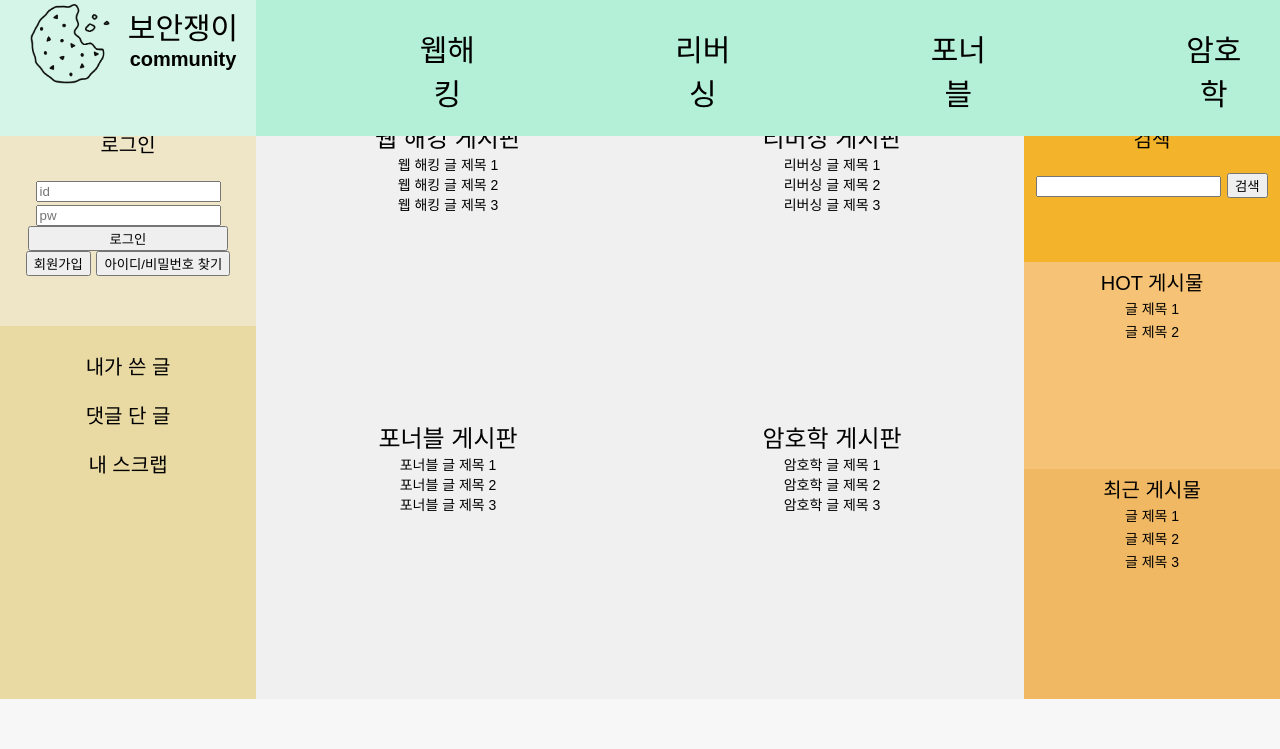
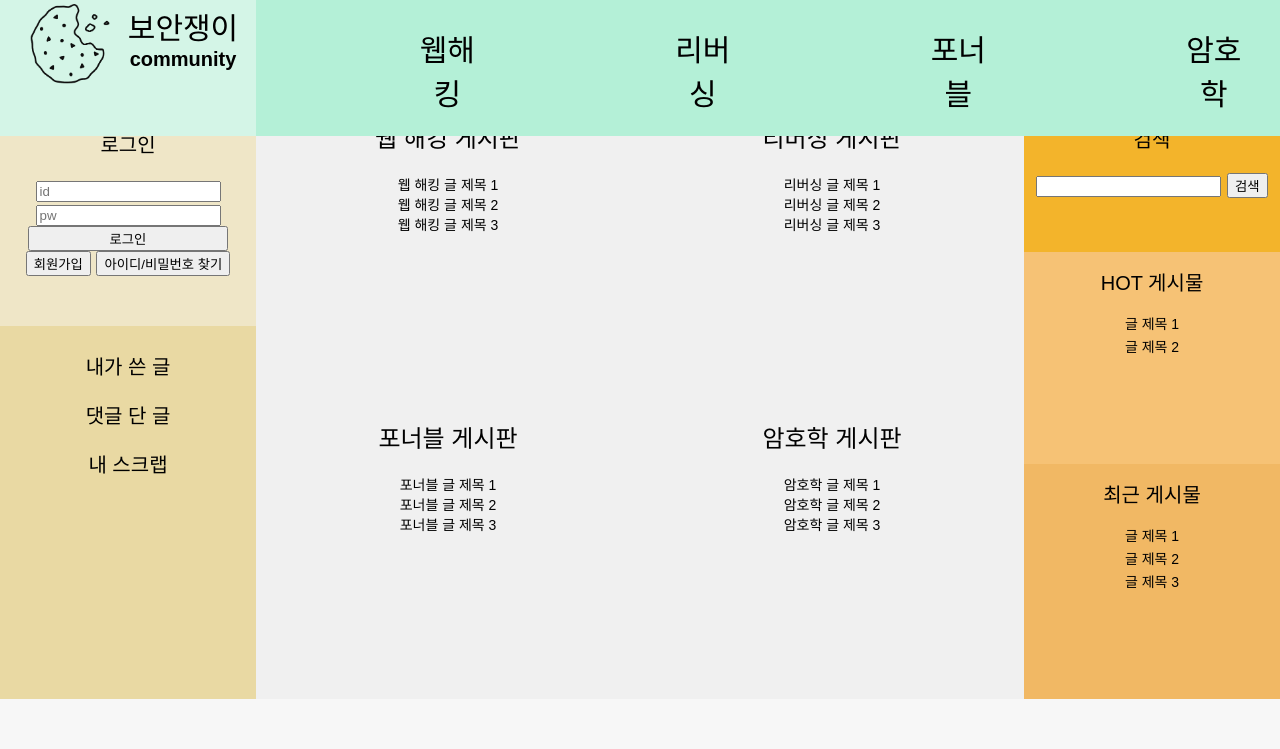
Before and after one commit to junwonheo/web_project, a PHP site: page / in a window 1280 px wide. Shown: the part 51-800 px from the top of the page. Run offline with PHP 8.4, Linux system fonts and the light colour scheme.

Commit message:
07/28(3)
.

```diff
--- a/css/index.css
+++ b/css/index.css
@@ -107,6 +107,30 @@
     background-color: #f7f7f7;
 }
 
+/*secion b11*/
+.secion_b11 {
+    background-color: #f0f0f0;
+    text-align: center;
+    padding-top:10px;
+    padding: 10px;
+}
+
+.secion_b11 {
+    text-align: center;
+}
+
+
+
+body {
+    display: flex;
+    justify-content: center;
+    align-items: center;
+    height: 100vh;
+    margin: 0;
+    font-family: Arial, sans-serif;
+    background-color: #f7f7f7;
+}
+
 .aside_b3{
     background-color:rgb(241, 184, 100);
     text-align:center;
@@ -154,14 +154,14 @@
 .aside_b2{
     background-color:rgb(246, 194, 117);
     text-align:center;
-    padding-top:5px;
+    padding-top:15px;
     font-size:20px;
     grid-row:2/4;
 }
 .aside_b3{
     background-color:rgb(241, 184, 100);
     text-align:center;
-    padding-top:5px;
+    padding-top:15px;
     font-size:20px;
     grid-row:4/6;
 }
--- a/index.html
+++ b/index.html
@@ -58,6 +58,7 @@
             <section><!--내용-->
                 <div class="secion_b1">
                     <a href="section/webhack.html" style="font-size: 24px">웹 해킹 게시판</a><br>
+                    <div class="secion_b11"></div>
                     <a href="file:///C:/Users/test1.html" style="font-size: 14px; color: inherit; text-decoration: none;">웹 해킹 글 제목 1</a><br>
                     <a href="file:///C:/Users/test2.html" style="font-size: 14px; color: inherit; text-decoration: none;">웹 해킹 글 제목 2</a><br>
                     <a href="file:///C:/Users/test3.html" style="font-size: 14px; color: inherit; text-decoration: none;">웹 해킹 글 제목 3</a><br>
@@ -65,6 +66,7 @@
 
                 <div class="secion_b1">
                     <a href="section/reverse.html" style="font-size: 24px">리버싱 게시판</a><br>
+                    <div class="secion_b11"></div>
                     <a href="file:///C:/Users/test1.html" style="font-size: 14px">리버싱 글 제목 1</a><br>
                     <a href="file:///C:/Users/test2.html" style="font-size: 14px">리버싱 글 제목 2</a><br>
                     <a href="file:///C:/Users/test3.html" style="font-size: 14px">리버싱 글 제목 3</a><br>
@@ -72,6 +74,7 @@
 
                 <div class="secion_b1">
                     <a href="section/pwn.html" style="font-size: 24px">포너블 게시판</a><br>
+                    <div class="secion_b11"></div>
                     <a href="file:///C:/Users/test1.html" style="font-size: 14px">포너블 글 제목 1</a><br>
                     <a href="file:///C:/Users/test2.html" style="font-size: 14px">포너블 글 제목 2</a><br>
                     <a href="file:///C:/Users/test3.html" style="font-size: 14px">포너블 글 제목 3</a><br>
@@ -79,6 +82,7 @@
 
                 <div class="secion_b1">
                     <a href="section/crypto.html" style="font-size: 24px">암호학 게시판</a><br>
+                    <div class="secion_b11"></div>
                     <a href="file:///C:/Users/test1.html" style="font-size: 14px">암호학 글 제목 1</a><br>
                     <a href="file:///C:/Users/test2.html" style="font-size: 14px">암호학 글 제목 2</a><br>
                     <a href="file:///C:/Users/test3.html" style="font-size: 14px">암호학 글 제목 3</a><br>
@@ -94,12 +98,14 @@
                 </div>
                 <div class="aside_b2">
                     <a href="section/hot.html" style="font-size: 20px; color: inherit; text-decoration: none;">HOT 게시물</a><br>
+                    <div class="aside_b2"></div>
                     <a href="file:///C:/Users/test1.html" style="font-size: 14px; color: inherit; text-decoration: none;">글 제목 1</a><br>
                     <a href="file:///C:/Users/test2.html" style="font-size: 14px; color: inherit; text-decoration: none;">글 제목 2</a><br>
                 </div>
 
                 <div class="aside_b3">
                     <a href="section/recent.html" style="font-size: 20px; color: inherit; text-decoration: none;">최근 게시물</a><br>
+                    <div class="aside_b3">
                     <a href="file:///C:/Users/test1.html" style="font-size: 14px; color: inherit; text-decoration: none;">글 제목 1</a><br>
                     <a href="file:///C:/Users/test2.html" style="font-size: 14px; color: inherit; text-decoration: none;">글 제목 2</a><br>
                     <a href="file:///C:/Users/test3.html" style="font-size: 14px; color: inherit; text-decoration: none;">글 제목 3</a><br>
```
Also changed, not shown: other parts of css/index.css (+0 -24 lines).
